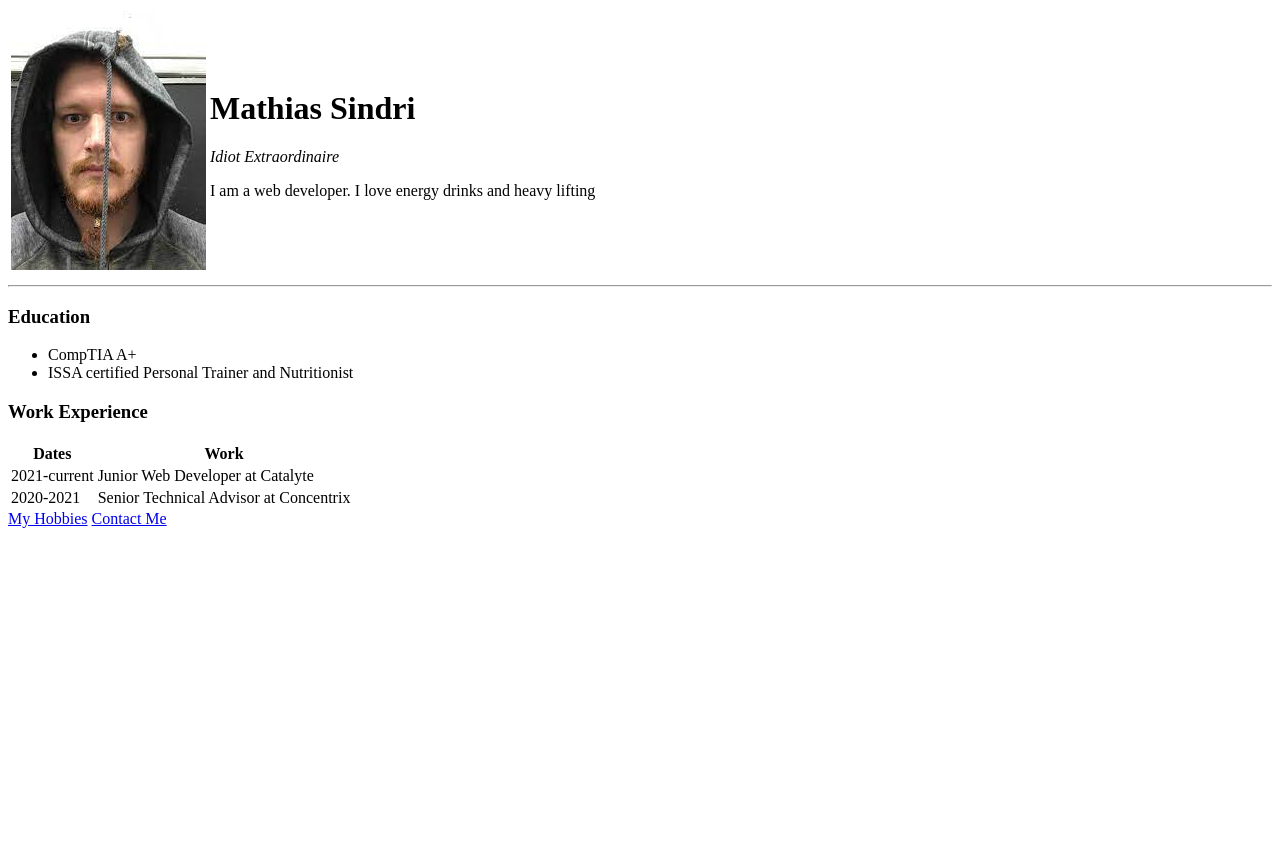
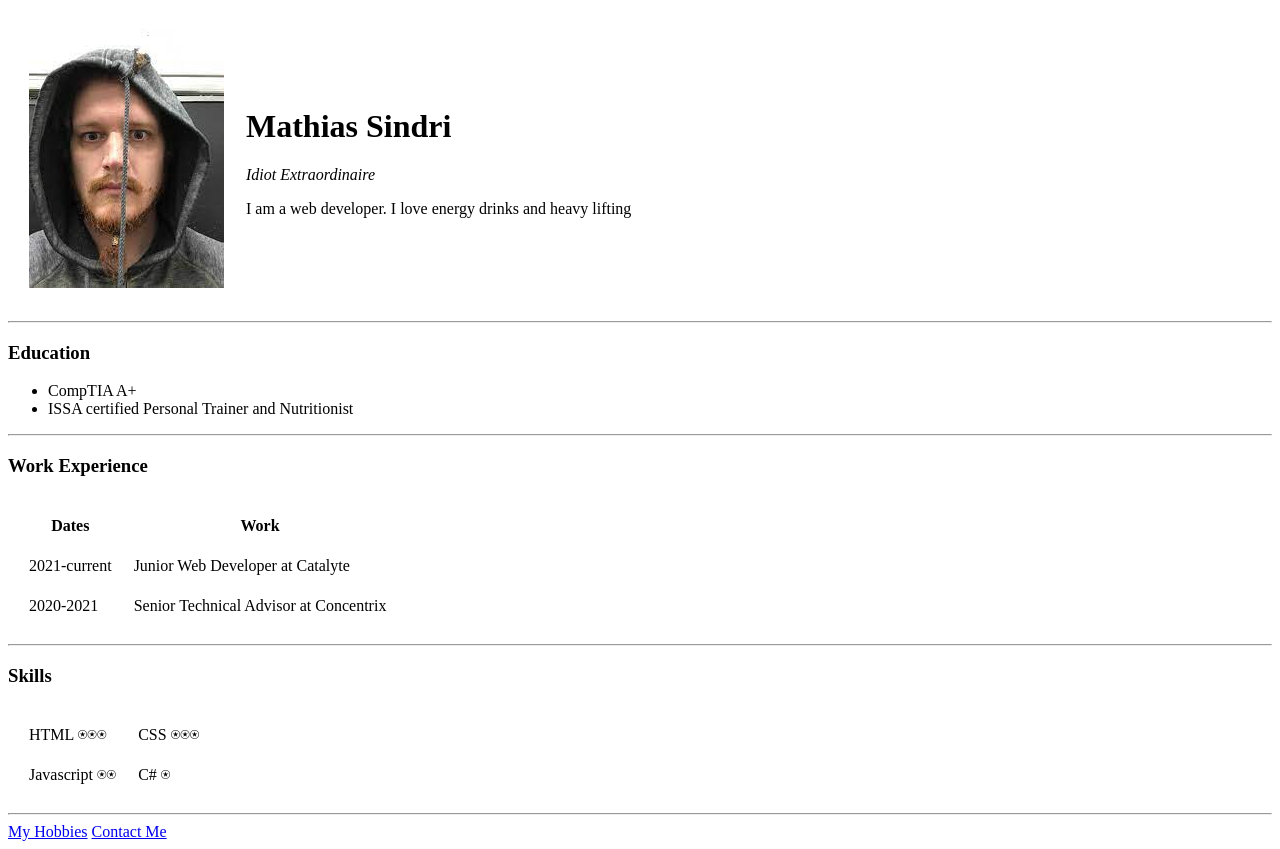
Before and after one commit to miskatonical/about-me, a plain HTML site: page index.html in a window 1280 px wide. Before the commit the page ends 800 px from the top, so only its background shows below. Drawn offline with Linux system fonts and the light colour scheme.

Commit message:
did things, made prettier

```diff
--- a/index.html
+++ b/index.html
@@ -7,7 +7,7 @@
     <title>Mathias's Web Page</title>
 </head>
 <body>
-    <table cellspecing="20">
+    <table cellspacing="20">
         <tr>
             <td><img src="me.jpeg" alt="The handsomest viking you know"></td>
             <td><h1>Mathias Sindri</h1>
@@ -22,8 +22,9 @@
     <li>CompTIA A+</li>
     <li>ISSA certified Personal Trainer and Nutritionist</li>
     </ul>
+    <hr>
     <h3>Work Experience</h3>
-    <table>
+    <table cellspacing="20">
         <thead>
             <tr>
                 <th>Dates</th>
@@ -46,7 +47,30 @@
         </tfoot>
 
     </table>
+<hr>
+    <h3>Skills</h3>
 
+    <table cellspacing="20">
+
+
+
+                <tr>
+                    <td>HTML ⍟⍟⍟</td>
+                    <td>CSS ⍟⍟⍟</td>
+
+                </tr>
+
+
+                <tr>
+                    <td>Javascript ⍟⍟</td>
+                    <td>C# ⍟</td>
+
+                </tr>
+
+    </table>
+
+
+    <hr>
     <a href="hobbies.html">My Hobbies</a>
     <a href="contactme.html">Contact Me</a>
 </body>
```
